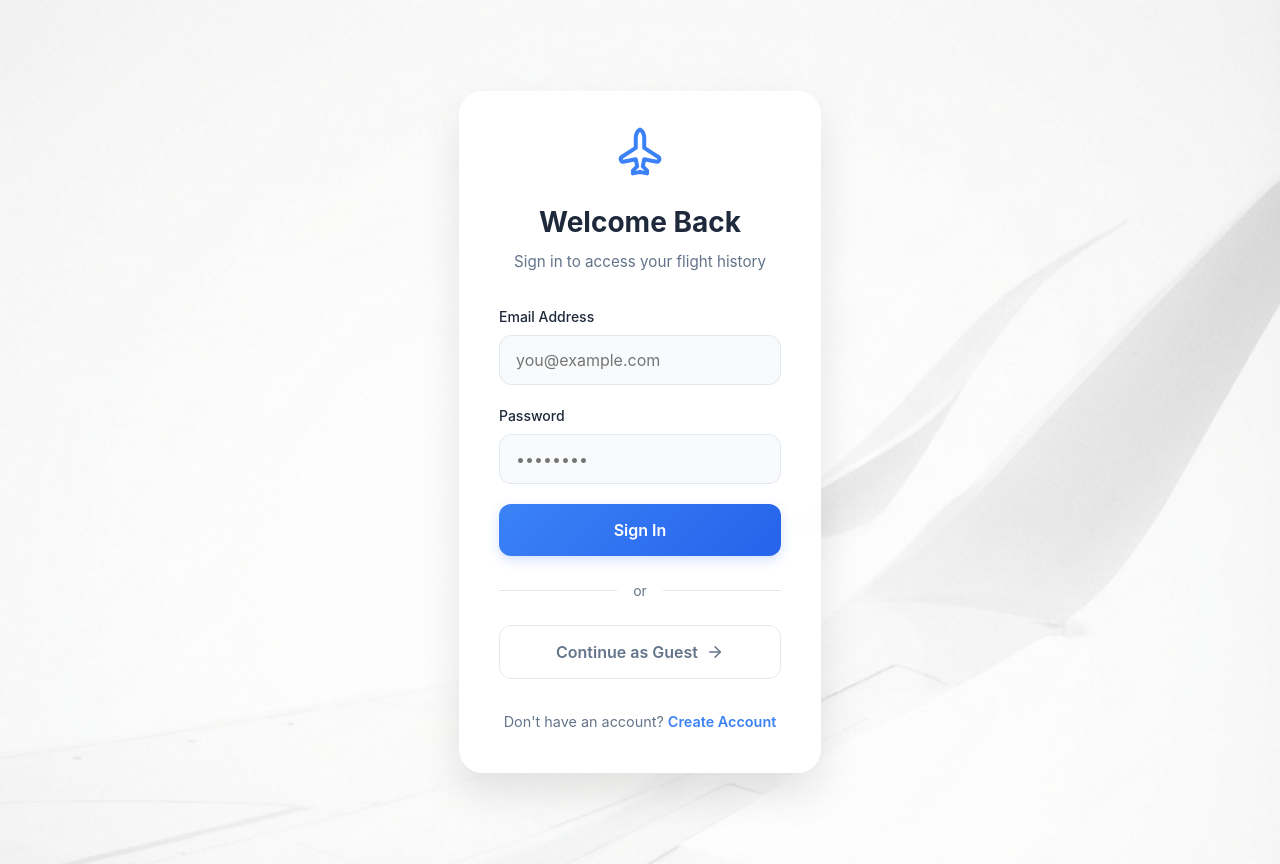
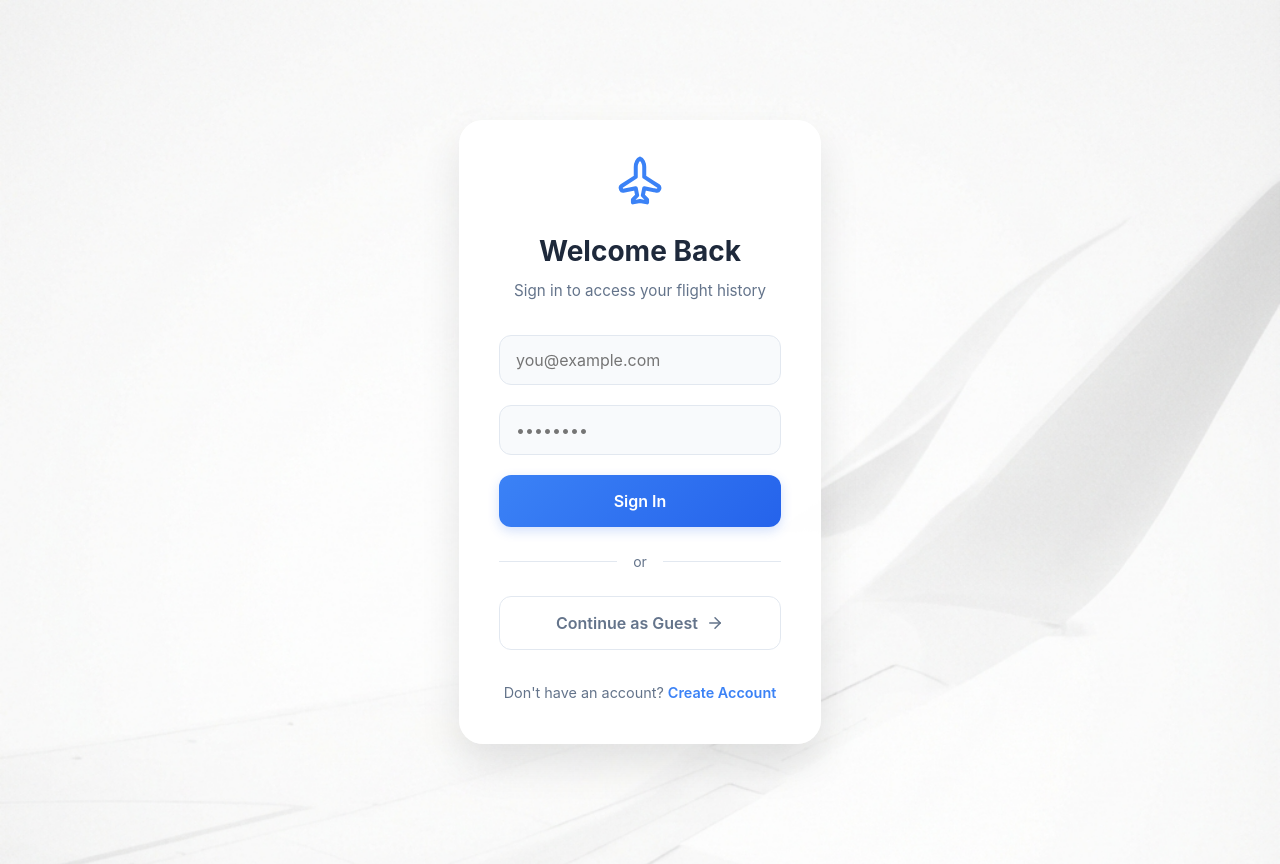
Before and after one commit to ehsandata/flightapp, a React (Vite) app: page / in a window 1280 px wide. Built offline with nearby package versions, Linux system fonts and the light colour scheme.

Commit message:
Remove login labels and adjust menu opacity

```diff
--- a/src/App.css
+++ b/src/App.css
@@ -94,7 +94,8 @@
   top: 100%;
   right: 0;
   margin-top: 8px;
-  background: white;
+  background: rgba(255, 255, 255, 0.7);
+  backdrop-filter: blur(10px);
   border-radius: 12px;
   box-shadow: 0 10px 15px -3px rgba(0, 0, 0, 0.1), 0 4px 6px -2px rgba(0, 0, 0, 0.05);
   border: 1px solid #e5e7eb;
--- a/src/components/LoginPage.jsx
+++ b/src/components/LoginPage.jsx
@@ -83,7 +83,6 @@ const LoginPage = () => {
 
                         <form className="auth-form" onSubmit={handleLogin}>
                             <div className="form-group">
-                                <label>Email Address</label>
                                 <input
                                     type="email"
                                     className="form-input"
@@ -94,7 +93,6 @@ const LoginPage = () => {
                                 />
                             </div>
                             <div className="form-group">
-                                <label>Password</label>
                                 <input
                                     type="password"
                                     className="form-input"
```
